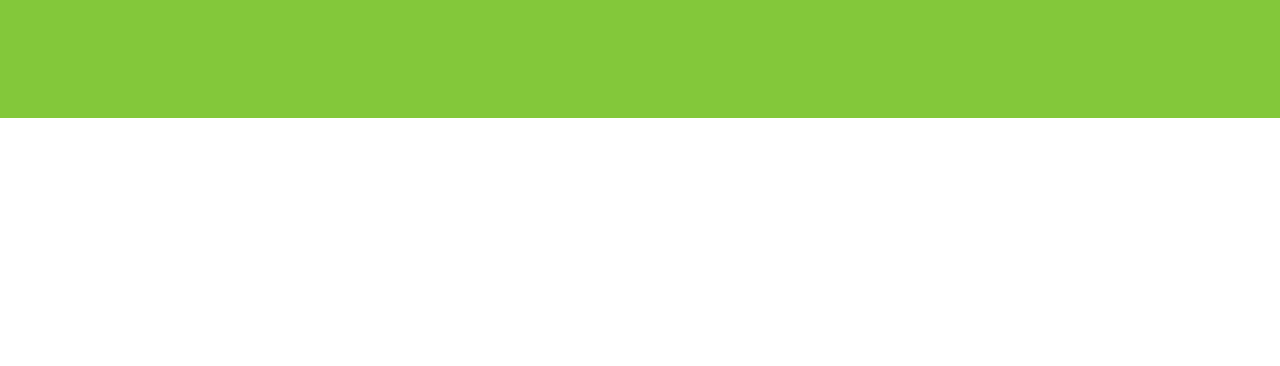
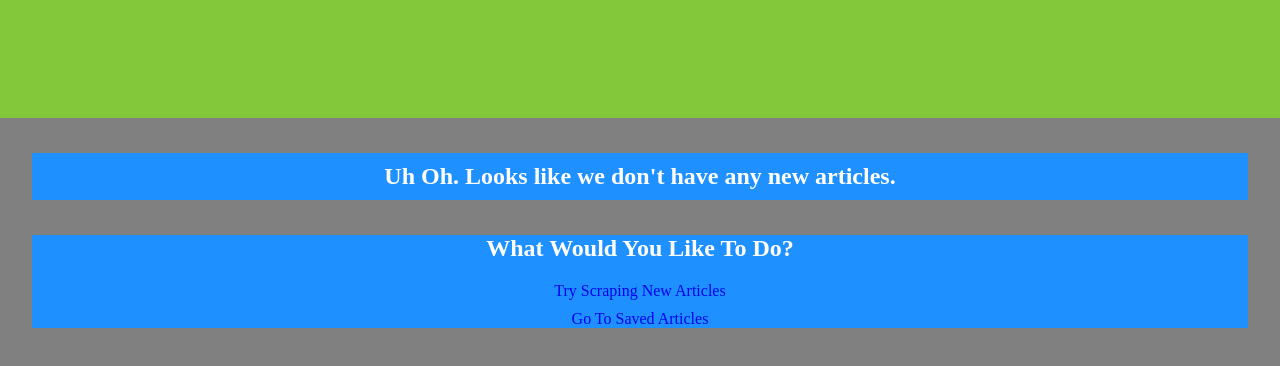
Before and after one commit to hermsicle/Week18Hw, a website: page views/home.html in a window 1280 px wide. Shown: the part 282-648 px from the top of the page. Drawn offline with nearby package versions, Linux system fonts and the light colour scheme.

Commit message:
added main2

```diff
--- a/views/assets/home.css
+++ b/views/assets/home.css
@@ -65,3 +65,37 @@ main{
     justify-content: center;
     color: white;
 }
+
+.main-container2{
+    display: flex;
+    flex-direction: column;
+    align-items: center;
+    height: 70vh;
+    background-color: grey;
+    color:white;
+}
+.notice{
+    margin-top: 35px;
+    margin-bottom: 35px;
+    background-color: dodgerblue;
+    width: 95%;
+    display:flex;
+    justify-content: center;
+    padding-top: 10px;
+    padding-bottom: 10px;
+}
+.options{
+    background-color: dodgerblue;
+    width: 95%;
+    display: flex;
+    flex-direction: column;
+    align-items: center;
+}
+.scrape{
+    text-decoration: none;
+    margin-top: 20px;
+}
+.saved{
+    text-decoration: none;
+    margin-top: 10px;
+}
--- a/views/home.html
+++ b/views/home.html
@@ -31,6 +31,21 @@
         </div>
     </main>
 
+    <section>
+        <div class="main-container2">
+            <div class="notice">
+                <h2>Uh Oh. Looks like we don't have any new articles.</h2>
+            </div>
+            <div class="options">
+                <div class="banner">
+                    <h1>What Would You Like To Do?</h1>
+                </div>
+                <a href="#" class="scrape">Try Scraping New Articles</a>
+                <a href="./" class="saved">Go To Saved Articles</a>
+            </div>
+        </div>
+    </section>
+
     <footer>
 
     </footer>
```
Also changed, not shown: views/saved.html (+1 -1 lines).
